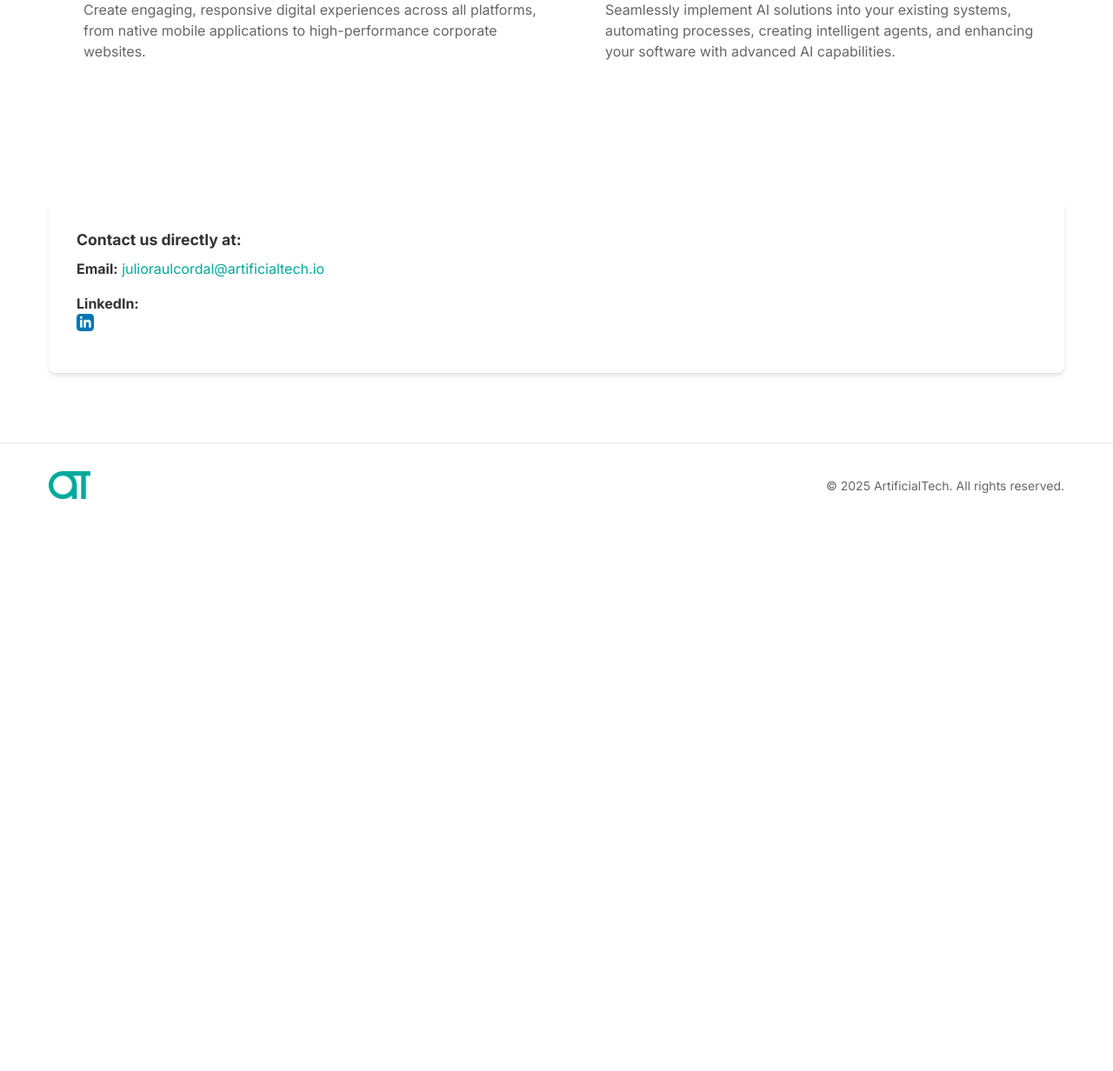
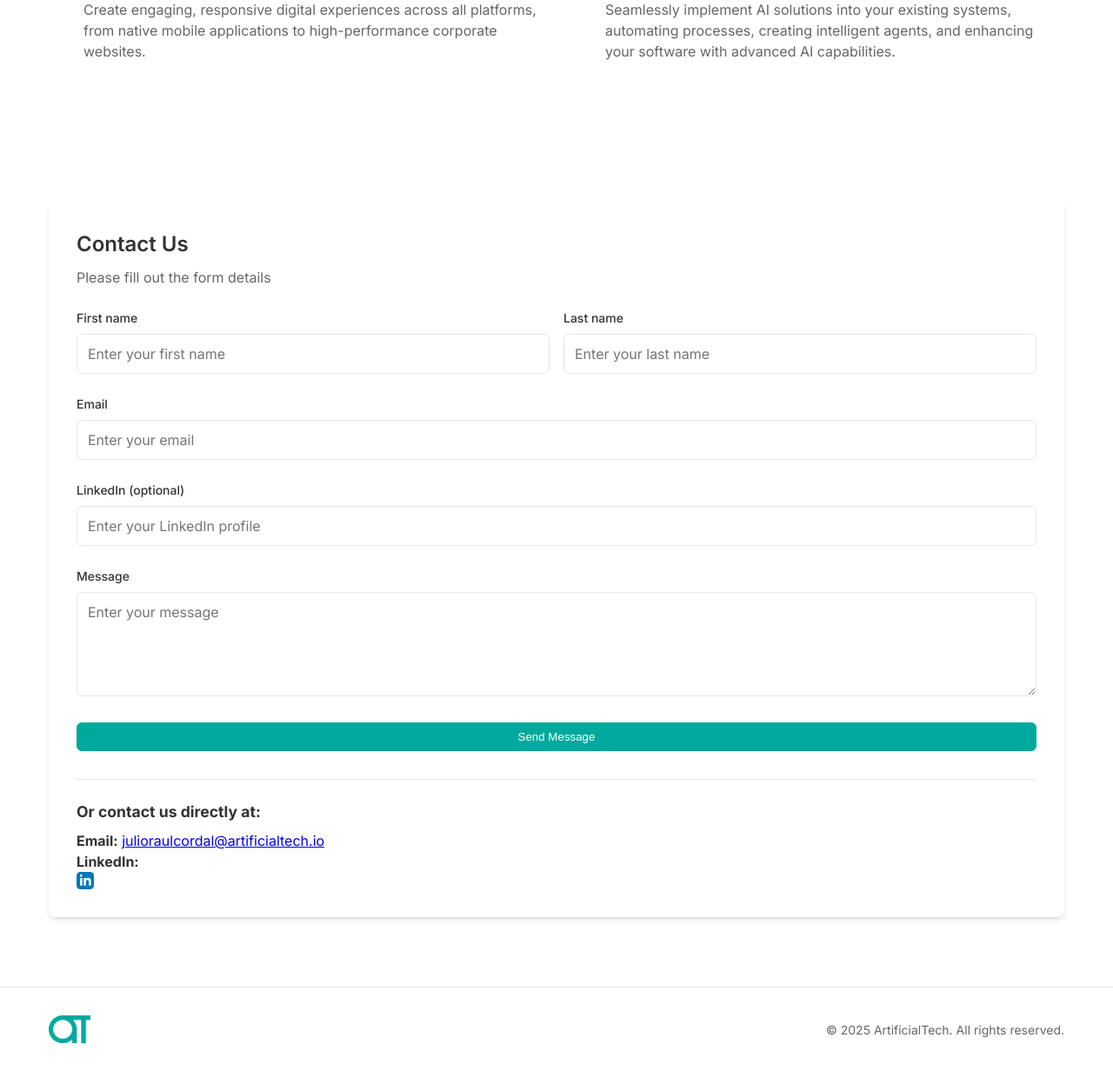
Before and after one commit to Jrcordal/Conectora, a Django app: page / in a window 1280 px wide. Shown: the part 1565-2797 px from the top of the page at 87% size. Before the commit the page ends 2139 px from the top, so only its background shows below. Run offline with Django 5.2, Linux system fonts and the light colour scheme; some web fonts are replaced.

Commit message:
template cambio por main

```diff
--- a/main_page/templates/main_page/main_page.html
+++ b/main_page/templates/main_page/main_page.html
@@ -62,7 +62,7 @@
             display: flex;
             align-items: center;
             gap: 0.5rem;
-            margin-left: 1rem;
+            margin-left:1rem;
         }
 
         .logo img {
@@ -415,29 +415,6 @@
             resize: vertical;
         }
 
-        .direct-contact {
-            text-align: left;
-        }
-
-        .direct-contact h4 {
-            color: var(--text-dark);
-            margin-bottom: 1.5rem;
-            font-size: 1.5rem;
-        }
-
-        .direct-contact p {
-            margin-bottom: 1rem;
-        }
-
-        .direct-contact a {
-            color: var(--primary-color);
-            text-decoration: none;
-        }
-
-        .direct-contact a:hover {
-            text-decoration: underline;
-        }
-
         /* Footer */
         footer {
             background-color: var(--background-white);
@@ -711,7 +688,6 @@
     <section id="contact" class="contact">
         <div class="container">
             <div class="contact-form">
-                <!--
                 <h3 class="form-title">Contact Us</h3>
                 <p class="form-description">Please fill out the form details</p>
                 <form action="{% url 'main' %}" method="post">
@@ -740,14 +716,14 @@
                     </div>
                     <button type="submit" class="btn btn-primary" style="width: 100%;">Send Message</button>
                 </form>
-                -->
-                <div class="direct-contact">
-                    <h4 style="font-size: 1.1rem; margin-bottom: 0.5rem;">Contact us directly at:</h4>
+                <div class="direct-contact" style="margin-top: 2rem; padding-top: 1.5rem; border-top: 1px solid var(--border-color);">
+                    <h4 style="font-size: 1.1rem; margin-bottom: 0.5rem;">Or contact us directly at:</h4>
                     <p><strong>Email:</strong> <a href="mailto:julioraulcordal@artificialtech.io">julioraulcordal@artificialtech.io</a></p>
                     <p><strong>LinkedIn:</strong> <a href="https://www.linkedin.com/in/jrcbdm/" target="_blank" style="display: flex; align-items: center; gap: 5px;">
                         <svg xmlns="http://www.w3.org/2000/svg" width="20" height="20" fill="currentColor" viewBox="0 0 24 24" style="color: #0077B5;">
                             <path d="M19 0h-14c-2.761 0-5 2.239-5 5v14c0 2.761 2.239 5 5 5h14c2.762 0 5-2.239 5-5v-14c0-2.761-2.238-5-5-5zm-11 19h-3v-11h3v11zm-1.5-12.268c-.966 0-1.75-.79-1.75-1.764s.784-1.764 1.75-1.764 1.75.79 1.75 1.764-.783 1.764-1.75 1.764zm13.5 12.268h-3v-5.604c0-3.368-4-3.113-4 0v5.604h-3v-11h3v1.765c1.396-2.586 7-2.777 7 2.476v6.759z"/>
                         </svg>
+
                     </a></p>
                 </div>
             </div>
```
